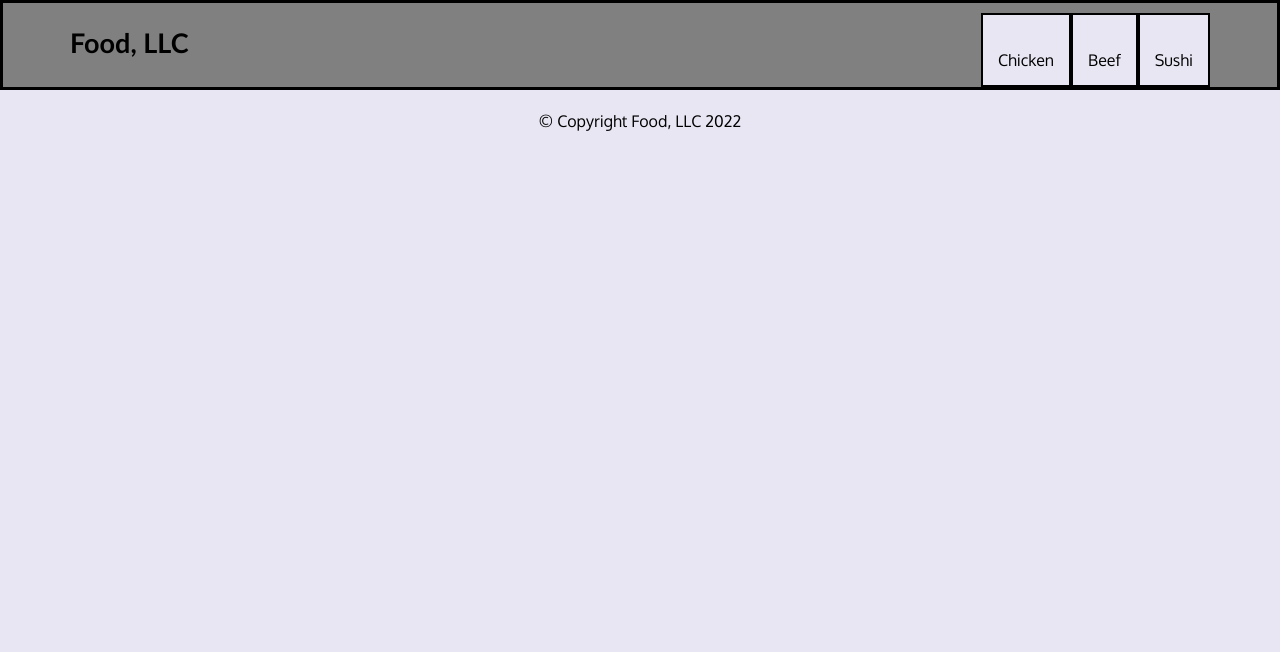
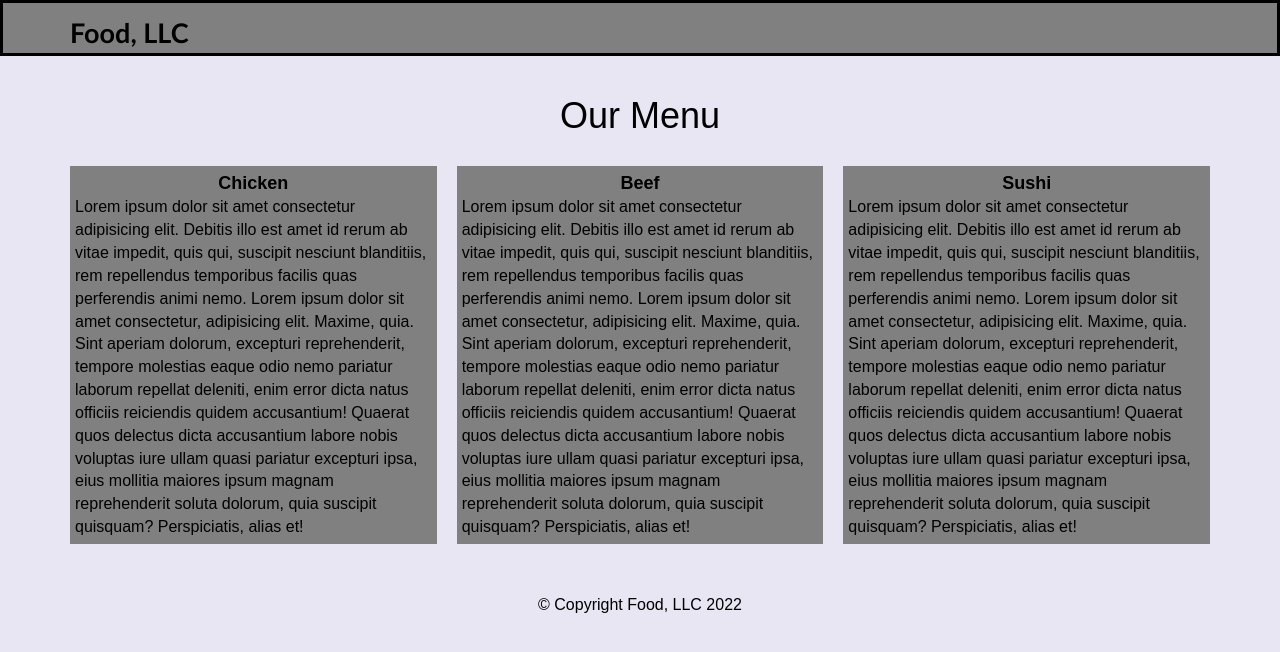
Before and after one commit to nurulcse7/module3-solution, a plain HTML site: page index.html in a window 1280 px wide. Drawn offline with Linux system fonts and the light colour scheme.

Commit message:
Main section added with responsive

```diff
--- a/css/styles.css
+++ b/css/styles.css
@@ -8,28 +8,28 @@ body {
 #header-nav {
   background-color: gray;
   border-radius: 0;
-  border: 3px solid black
+  border: 3px solid black;
 }
 .navbar-brand {
-  padding-top: 25px;
-
+  /* padding-top: 25px; */
 }
-.navbar-brand h1 { /* Restaurant name */
-  font-family: 'Trebuchet MS', 'Lucida Sans Unicode', 'Lucida Grande', 'Lucida Sans', Arial, sans-serif;
+.navbar-brand h1 {
+  /* Restaurant name */
+  font-family: 'Trebuchet MS', 'Lucida Sans Unicode', 'Lucida Grande',
+    'Lucida Sans', Arial, sans-serif;
   color: #000;
   font-size: 1.5em;
   font-weight: bold;
   margin-top: 0;
   margin-bottom: 0;
-
 }
-.navbar-brand a:hover, .navbar-brand a:focus {
+.navbar-brand a:hover,
+.navbar-brand a:focus {
   text-decoration: none;
 }
 #nav-list {
   background-color: #e8e6f3;
   margin-top: 10px;
-
 }
 
 #nav-list li {
@@ -44,9 +44,9 @@ body {
 }
 #nav-list a span {
   font-size: 1.8em;
-
 }
-.navbar-header button.navbar-toggle, .navbar-header .icon-bar {
+.navbar-header button.navbar-toggle,
+.navbar-header .icon-bar {
   border: 2px solid #000;
 }
 .navbar-header button.navbar-toggle {
@@ -54,17 +54,40 @@ body {
   margin-top: -30px;
 }
 
+/* Main Section */
+.box-container {
+  display: grid;
+  grid-template-columns: auto auto auto;
+  gap: 20px;
+  margin-top: 30px;
+  margin-bottom: 30px;
+}
+
+.first-box,
+.second-box,
+.third-box {
+  background-color: gray;
+  text-align: left;
+  padding: 5px;
+  margin-bottom: 20px;
+}
+.chicken,
+.beef,
+.sushi {
+  text-align: center;
+  font-size: large;
+  font-weight: 600;
+}
+
 /********** Extra small devices only **********/
 @media (max-width: 767px) {
   .navbar-brand {
-    padding-top: 10px;
-    height: 80px;
+    height: 50px;
   }
   .navbar-brand h1 {
     padding-top: 10px;
     font-size: 5vw;
   }
-
   #collapsable-nav a {
     font-size: 1.2em;
   }
@@ -72,11 +95,17 @@ body {
     font-size: 1em;
     margin-right: 5px;
   }
+
+  .box-container {
+    grid-template-columns: repeat(2, 1fr);
+  }
 }
 /********** Super extra small devices Only :-) (e.g., iPhone 4) **********/
 @media (max-width: 479px) {
   .navbar-brand h1 {
-    padding-top: 5px;
     font-size: 6vw;
   }
+  .box-container {
+    grid-template-columns: repeat(1, 1fr);
+  }
 }
--- a/index.html
+++ b/index.html
@@ -7,16 +7,6 @@
     <title>Module3 Solution</title>
     <link rel="stylesheet" href="css/bootstrap.min.css" />
     <link rel="stylesheet" href="css/styles.css" />
-    <link
-      href="https://fonts.googleapis.com/css?family=Oxygen:400,300,700"
-      rel="stylesheet"
-      type="text/css"
-    />
-    <link
-      href="https://fonts.googleapis.com/css?family=Lora"
-      rel="stylesheet"
-      type="text/css"
-    />
   </head>
   <body>
     <header>
@@ -47,23 +37,80 @@
 
           <div id="collapsable-nav" class="collapse navbar-collapse">
             <ul id="nav-list" class="nav navbar-nav navbar-right">
-              <li>
+              <li class="hidden-lg hidden-md hidden-sm">
                 <a href="#"
-                  ><br class="hidden-xs" />
+                  ><br class="hidden" />
                   Chicken</a
                 >
               </li>
-              <li>
-                <a href="#"><br class="hidden-xs" />Beef</a>
+              <li class="hidden-lg hidden-md hidden-sm">
+                <a href="#"><br />Beef</a>
               </li>
-              <li>
-                <a href="#"><br class="hidden-xs" />Sushi</a>
+              <li class="hidden-lg hidden-md hidden-sm">
+                <a href="#"><br />Sushi</a>
               </li>
             </ul>
           </div>
         </div>
       </nav>
     </header>
+
+    <!-- Main section  -->
+    <section class="container">
+      <h1 class="text-center ">Our Menu</h1>
+      <div class="box-container">
+        <div class="first-box">
+          <div class="chicken">Chicken</div>
+          <div class="text">
+            Lorem ipsum dolor sit amet consectetur adipisicing elit. Debitis
+            illo est amet id rerum ab vitae impedit, quis qui, suscipit nesciunt
+            blanditiis, rem repellendus temporibus facilis quas perferendis
+            animi nemo. Lorem ipsum dolor sit amet consectetur, adipisicing
+            elit. Maxime, quia. Sint aperiam dolorum, excepturi reprehenderit,
+            tempore molestias eaque odio nemo pariatur laborum repellat
+            deleniti, enim error dicta natus officiis reiciendis quidem
+            accusantium! Quaerat quos delectus dicta accusantium labore nobis
+            voluptas iure ullam quasi pariatur excepturi ipsa, eius mollitia
+            maiores ipsum magnam reprehenderit soluta dolorum, quia suscipit
+            quisquam? Perspiciatis, alias et!
+          </div>
+        </div>
+
+        <div class="second-box">
+          <div class="beef">Beef</div>
+          <div class="text">
+            Lorem ipsum dolor sit amet consectetur adipisicing elit. Debitis
+            illo est amet id rerum ab vitae impedit, quis qui, suscipit nesciunt
+            blanditiis, rem repellendus temporibus facilis quas perferendis
+            animi nemo. Lorem ipsum dolor sit amet consectetur, adipisicing
+            elit. Maxime, quia. Sint aperiam dolorum, excepturi reprehenderit,
+            tempore molestias eaque odio nemo pariatur laborum repellat
+            deleniti, enim error dicta natus officiis reiciendis quidem
+            accusantium! Quaerat quos delectus dicta accusantium labore nobis
+            voluptas iure ullam quasi pariatur excepturi ipsa, eius mollitia
+            maiores ipsum magnam reprehenderit soluta dolorum, quia suscipit
+            quisquam? Perspiciatis, alias et!
+          </div>
+        </div>
+
+        <div class="third-box">
+          <div class="sushi">Sushi</div>
+          <div class="text">
+            Lorem ipsum dolor sit amet consectetur adipisicing elit. Debitis
+            illo est amet id rerum ab vitae impedit, quis qui, suscipit nesciunt
+            blanditiis, rem repellendus temporibus facilis quas perferendis
+            animi nemo. Lorem ipsum dolor sit amet consectetur, adipisicing
+            elit. Maxime, quia. Sint aperiam dolorum, excepturi reprehenderit,
+            tempore molestias eaque odio nemo pariatur laborum repellat
+            deleniti, enim error dicta natus officiis reiciendis quidem
+            accusantium! Quaerat quos delectus dicta accusantium labore nobis
+            voluptas iure ullam quasi pariatur excepturi ipsa, eius mollitia
+            maiores ipsum magnam reprehenderit soluta dolorum, quia suscipit
+            quisquam? Perspiciatis, alias et!
+          </div>
+        </div>
+      </div>
+    </section>
 
     <footer>
       <div class="text-center">&copy; Copyright Food, LLC 2022</div>
```
Also changed, not shown: css/style.css (deleted, +0 -101 lines).
